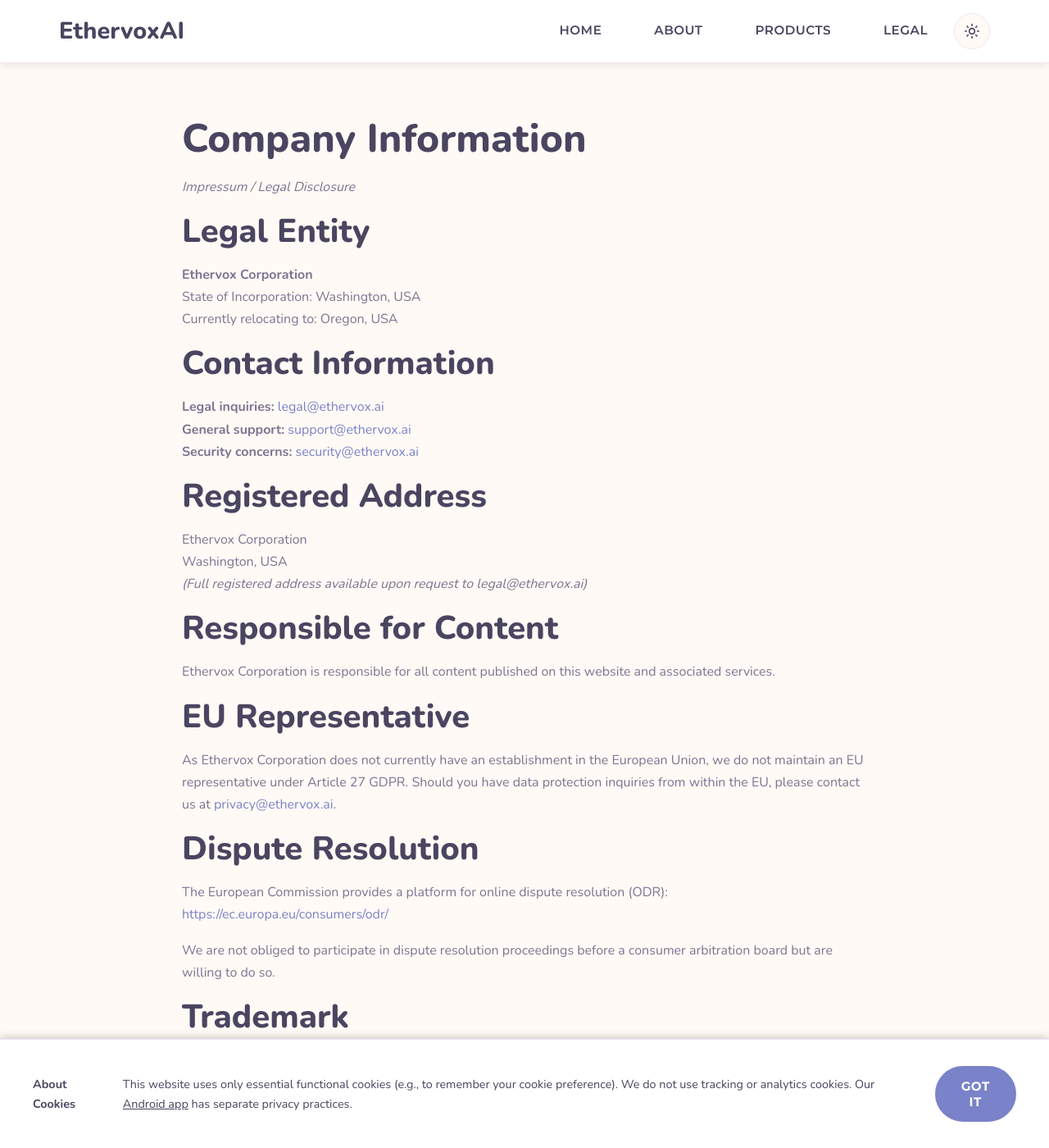
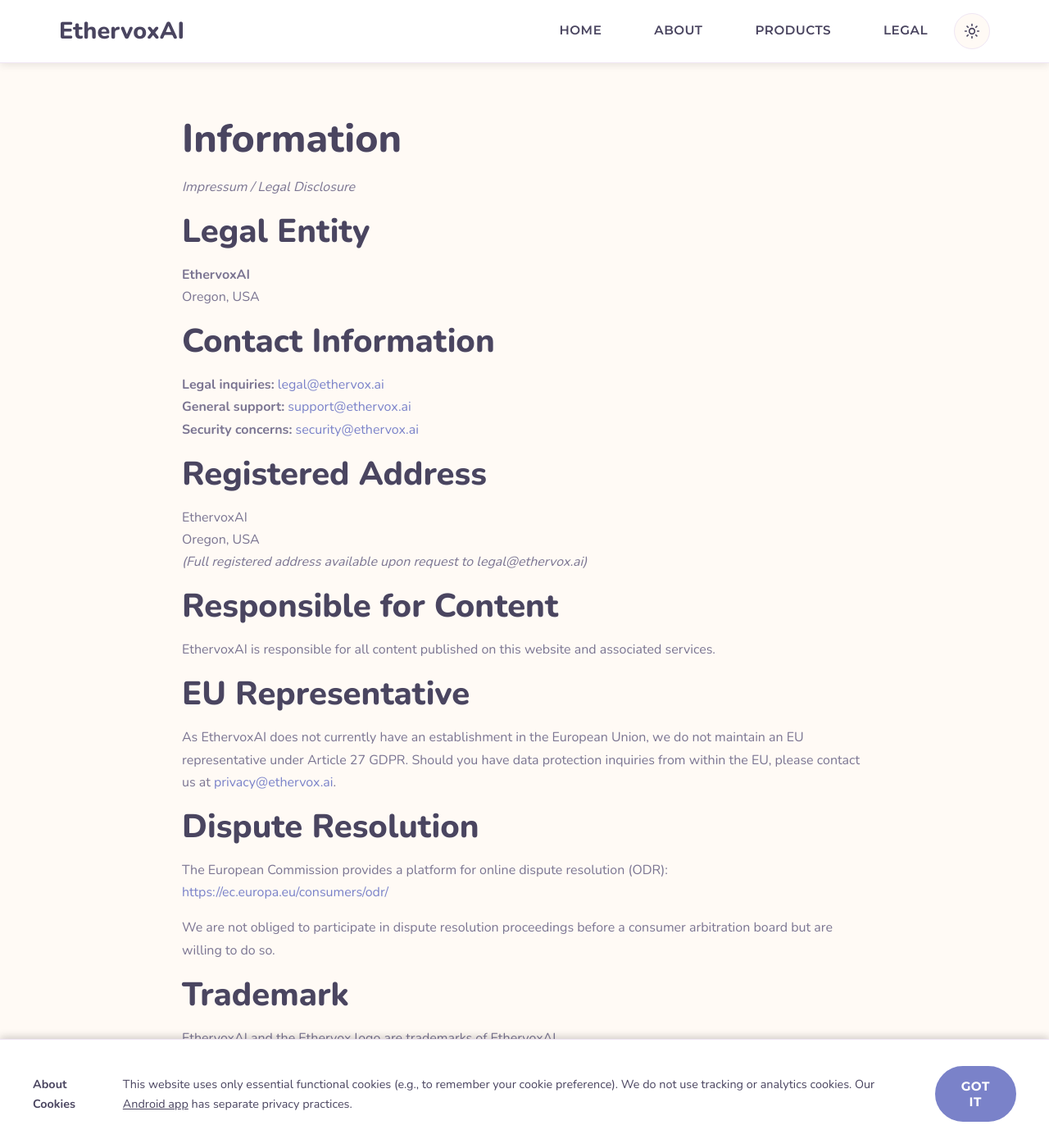
Before and after one commit to ethervox-ai/.github, a Jekyll site: the page built from legal/impressum.html, in a window 1280 px wide and 1400 px high. Shown: the whole window at 82% size. Built offline with Jekyll 4.4.1, drawn with Linux system fonts in a browser that asks for light colours; some of the changed text lies outside the part shown.

Commit message:
Update footer and location

```diff
--- a/_includes/footer.html
+++ b/_includes/footer.html
@@ -20,7 +20,7 @@
                 <h4>Legal</h4>
                 <ul>
                     <li><a href="{{ '/legal' | relative_url }}">Legal Hub</a></li>
-                    <li><a href="{{ '/legal/impressum' | relative_url }}">Company Info</a></li>
+                    <li><a href="{{ '/legal/impressum' | relative_url }}">Info</a></li>
                     <li><a href="{{ '/privacy' | relative_url }}">Privacy Policy</a></li>
                     <li><a href="{{ '/terms' | relative_url }}">Terms of Service</a></li>
                     <li><a href="{{ '/legal/accessibility' | relative_url }}">Accessibility</a></li>
@@ -31,15 +31,15 @@
             <div class="footer-section">
                 <h4>Company</h4>
                 <p style="font-size: 0.9rem; line-height: 1.6;">
-                    <strong>Ethervox Corporation</strong><br>
-                    Washington, USA<br>
+                    <strong>EthervoxAI</strong><br>
+                    Oregon, USA<br>
                     <a href="mailto:legal@ethervox.ai">legal@ethervox.ai</a>
                 </p>
             </div>
         </div>
 
         <div class="footer-bottom">
-            <p>&copy; {{ 'now' | date: "%Y" }} Ethervox Corporation. Built with ❤️ by developers who believe privacy is a fundamental right.</p>
+            <p>&copy; {{ 'now' | date: "%Y" }} EthervoxAI. Built with ❤️ by developers who believe privacy is a fundamental right.</p>
         </div>
     </div>
 </footer>
--- a/legal/accessibility.html
+++ b/legal/accessibility.html
@@ -11,7 +11,7 @@
 
         <h2>Our Commitment</h2>
         <p>
-            Ethervox Corporation is committed to ensuring digital accessibility for people with disabilities. We are continually improving the user experience for everyone and applying the relevant accessibility standards.
+            EthervoxAI is committed to ensuring digital accessibility for people with disabilities. We are continually improving the user experience for everyone and applying the relevant accessibility standards.
         </p>
 
         <h2>Conformance Status</h2>
@@ -69,7 +69,7 @@
 
         <h2>Assessment Approach</h2>
         <p>
-            Ethervox Corporation assessed the accessibility of ethervox.ai through:
+            EthervoxAI assessed the accessibility of ethervox.ai through:
         </p>
         <ul>
             <li>Self-evaluation using automated testing tools</li>
--- a/legal/impressum.html
+++ b/legal/impressum.html
@@ -1,19 +1,18 @@
 ---
 layout: default
 title: Company Information (Impressum)
-description: Legal entity information for Ethervox Corporation
+description: Legal entity information for EthervoxAI
 ---
 
 <section class="section">
     <div class="container" style="max-width: 900px;">
-        <h1>Company Information</h1>
+        <h1>Information</h1>
         <p><em>Impressum / Legal Disclosure</em></p>
 
         <h2>Legal Entity</h2>
         <p>
-            <strong>Ethervox Corporation</strong><br>
-            State of Incorporation: Washington, USA<br>
-            Currently relocating to: Oregon, USA
+            <strong>EthervoxAI</strong><br>
+            Oregon, USA<br>
         </p>
 
         <h2>Contact Information</h2>
@@ -25,19 +24,19 @@
 
         <h2>Registered Address</h2>
         <p>
-            Ethervox Corporation<br>
-            Washington, USA<br>
+            EthervoxAI<br>
+            Oregon, USA<br>
             <em>(Full registered address available upon request to legal@ethervox.ai)</em>
         </p>
 
         <h2>Responsible for Content</h2>
         <p>
-            Ethervox Corporation is responsible for all content published on this website and associated services.
+            EthervoxAI is responsible for all content published on this website and associated services.
         </p>
 
         <h2>EU Representative</h2>
         <p>
-            As Ethervox Corporation does not currently have an establishment in the European Union, we do not maintain an EU representative under Article 27 GDPR. Should you have data protection inquiries from within the EU, please contact us at <a href="mailto:privacy@ethervox.ai">privacy@ethervox.ai</a>.
+            As EthervoxAI does not currently have an establishment in the European Union, we do not maintain an EU representative under Article 27 GDPR. Should you have data protection inquiries from within the EU, please contact us at <a href="mailto:privacy@ethervox.ai">privacy@ethervox.ai</a>.
         </p>
 
         <h2>Dispute Resolution</h2>
@@ -51,7 +50,7 @@
 
         <h2>Trademark</h2>
         <p>
-            EthervoxAI and the Ethervox logo are trademarks of Ethervox Corporation.
+            EthervoxAI and the Ethervox logo are trademarks of EthervoxAI.
         </p>
 
         <h2>Professional Liability Insurance</h2>
--- a/legal/refunds.html
+++ b/legal/refunds.html
@@ -12,7 +12,7 @@
         <div style="background: #fffbea; border-left: 4px solid #f59e0b; padding: 1.5rem; margin: 2rem 0;">
             <h2 style="margin-top: 0; color: #92400e;">Currently Not Selling</h2>
             <p style="margin-bottom: 0;">
-                Ethervox Corporation is not currently offering products or services for purchase. This page exists to establish the policy structure for future sales.
+                EthervoxAI is not currently offering products or services for purchase. This page exists to establish the policy structure for future sales.
             </p>
         </div>
 
--- a/versions.json
+++ b/versions.json
@@ -65,6 +65,6 @@
     }
   },
   "_legacy_note": "This file previously used a flat structure. As of 2026-08-10, it uses a per-product-line schema. Legacy apps referencing top-level 'terms_of_service' or 'privacy_policy' should migrate to the 'voice' product line schema.",
-  "_last_updated": "2026-08-10",
-  "_maintained_by": "Ethervox Corporation"
+  "_last_updated": "2026-06-11",
+  "_maintained_by": "EthervoxAI"
 }
```
